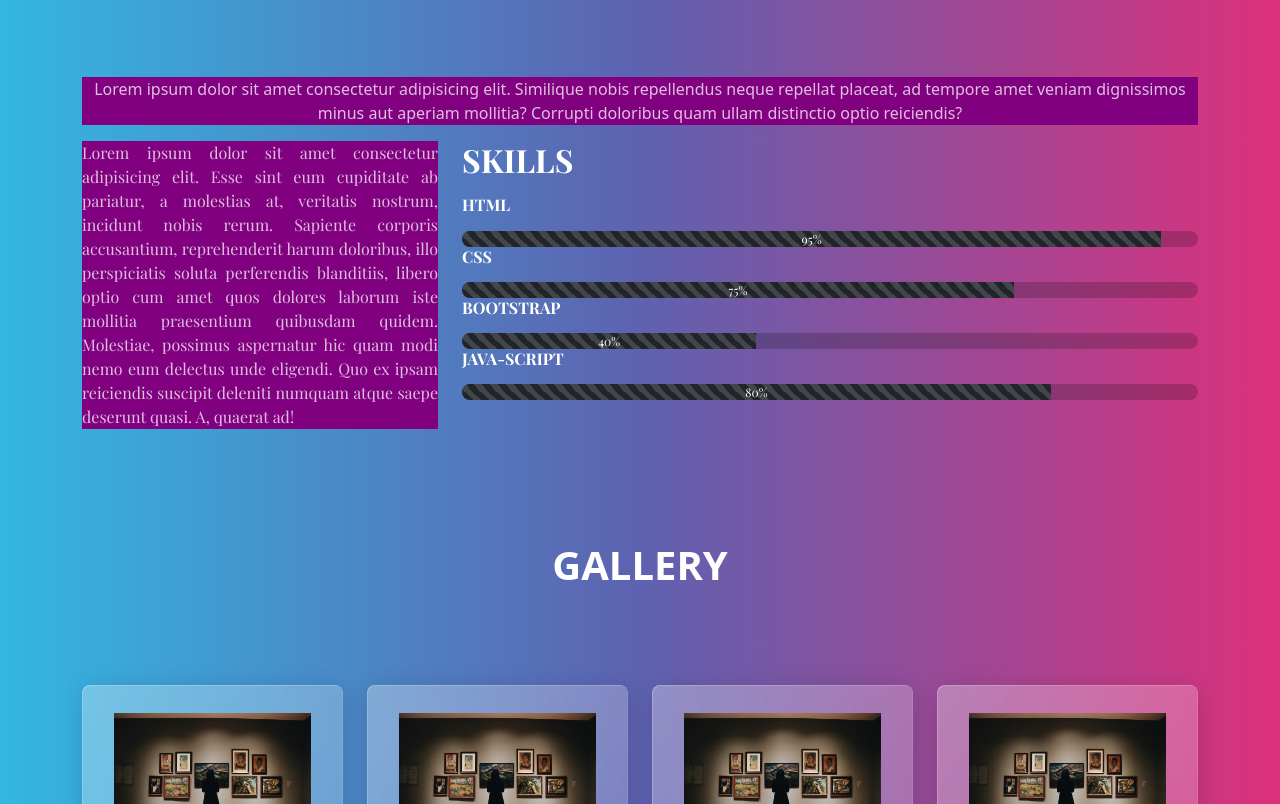
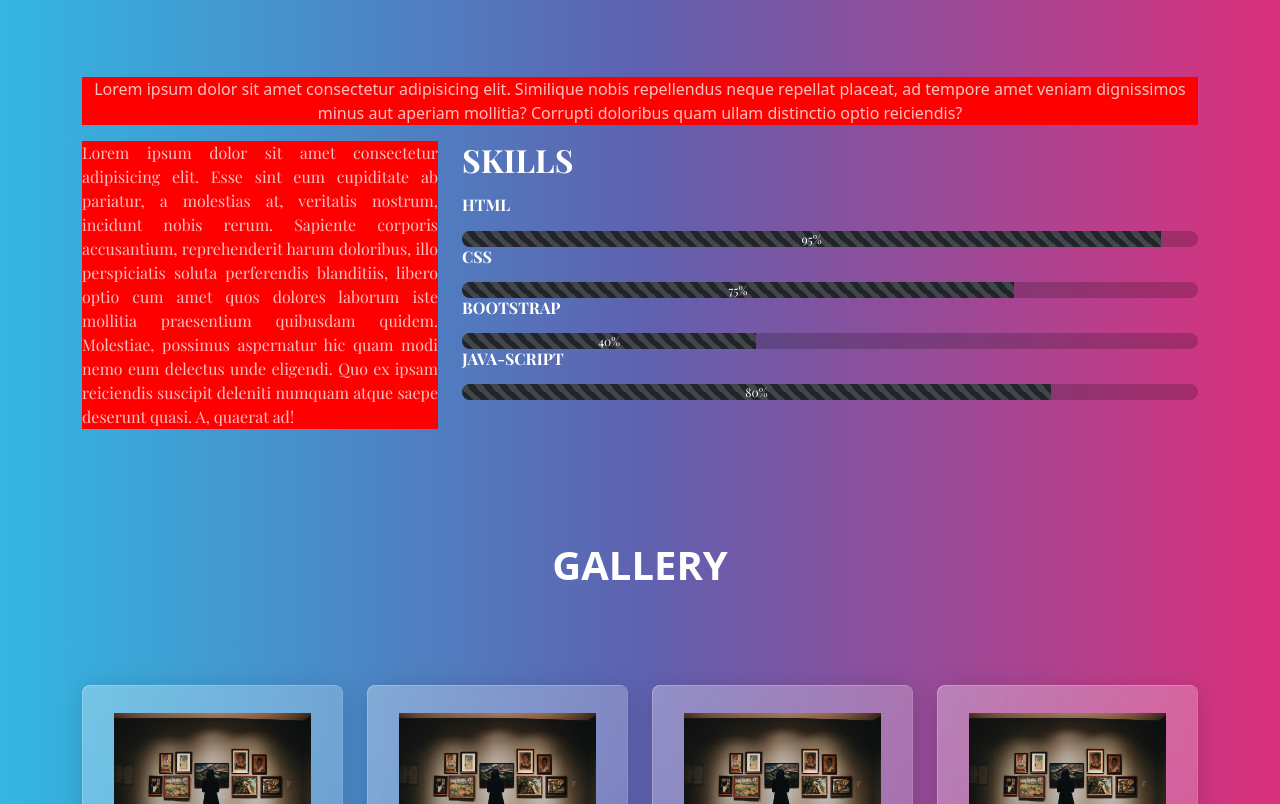
Before and after one commit to hafsakhanwaseem007/portfolio, a plain HTML site: page index.html in a window 1280 px wide. Shown: the part 626-1430 px from the top of the page. Drawn offline with nearby package versions, Linux system fonts and the light colour scheme; files that its build step writes are made by us from their sources; a web font is replaced by a local one.

Commit message:
add style.css wwai file

```diff
--- a/style.css
+++ b/style.css
@@ -1,12 +1,19 @@
 body{
    background-color: #9bafd9;
+<<<<<<< HEAD
 }
+
+
+
+
+
+
 p{
-   color: red;
+   background-color: red;
 }
+
+
+
 p{
    color:pink;
 }
-p{
-   background-color: purple;
-}
```
